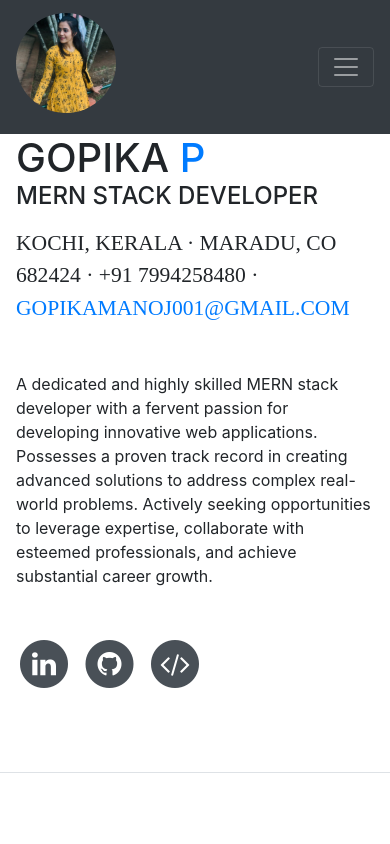
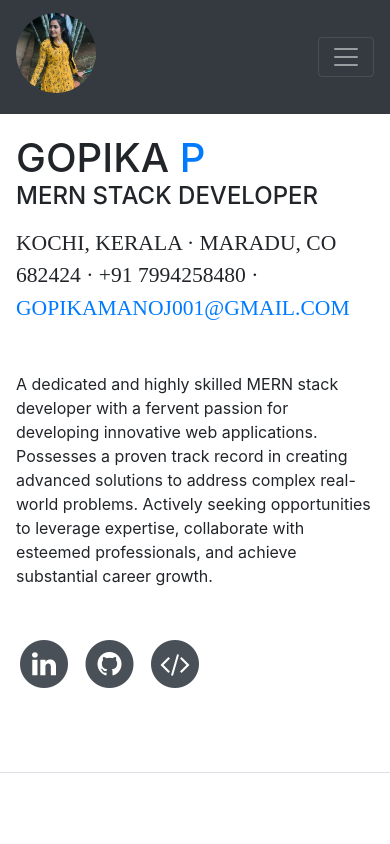
Before and after one commit to gopikamanoj1/portfolio, a website with bundled scripts: page index.html in a window 390 px wide. Shown: the top 844 px of the page. Built offline with nearby package versions, Linux system fonts and the light colour scheme; a web font is replaced by a local one.

Commit message:
image resized again

```diff
--- a/index.html
+++ b/index.html
@@ -31,8 +31,8 @@
     @media (max-width: 991.98px) {
       .profile-img {
         display: block;
-        width: 100px;
-        height: 100px;
+        width: 80px;
+        height: 80px;
       }
     }
   </style>
```
